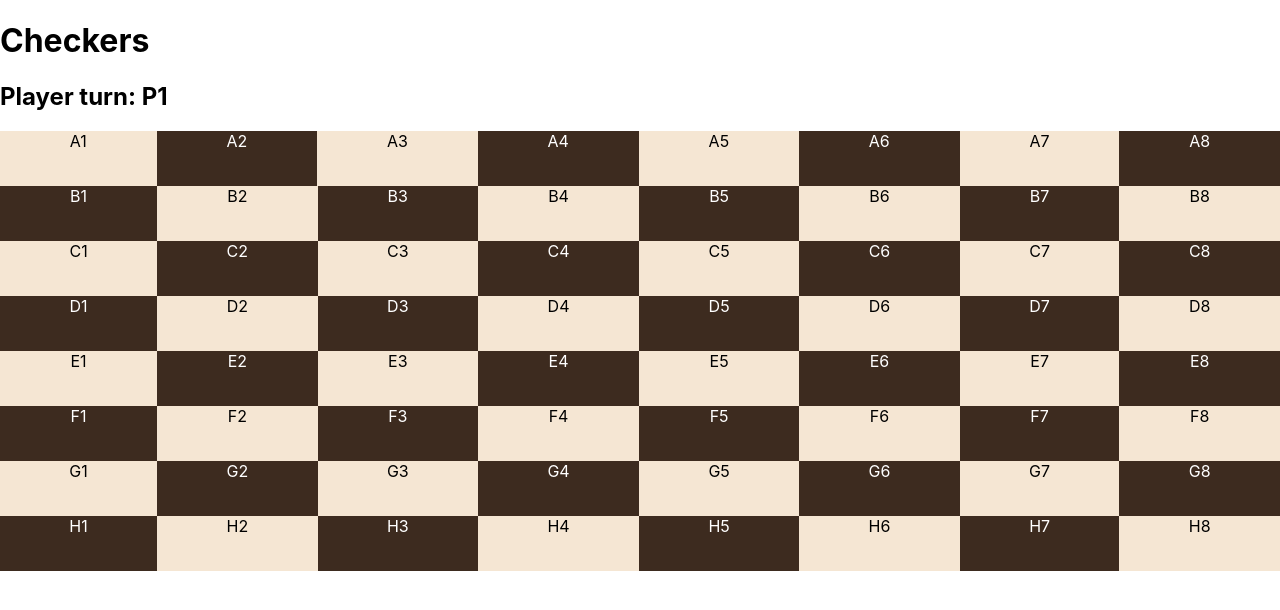
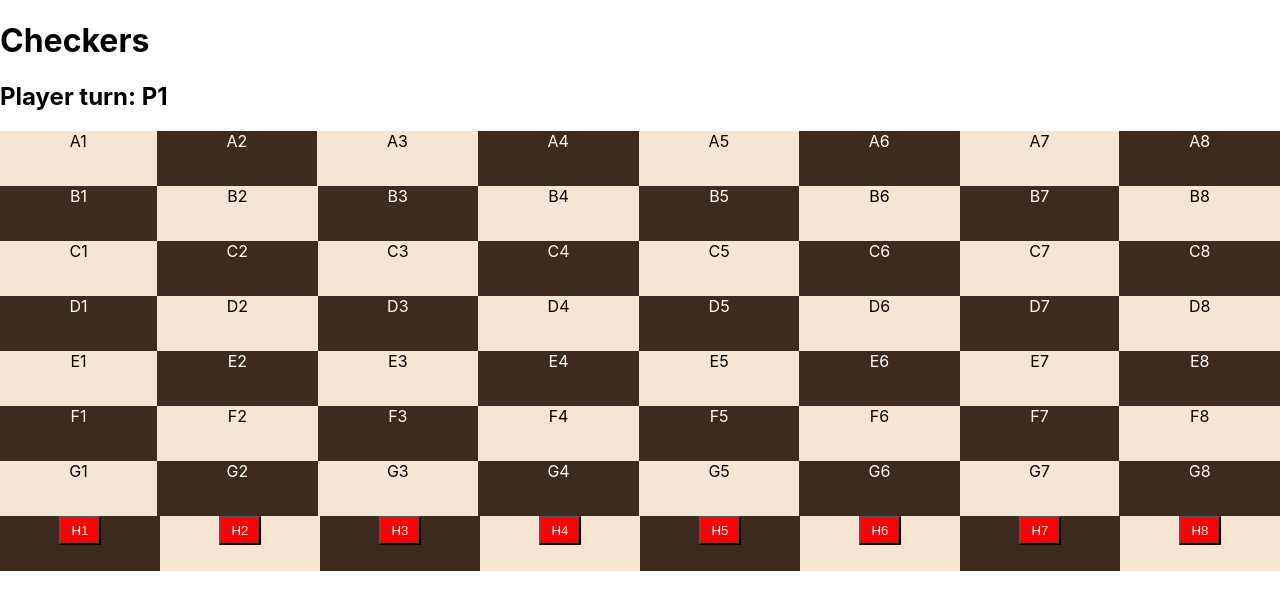
Before and after one commit to jjwebdev1865/typescriptGames, a React (Create React App) app in the folder checkers/: page / in a window 1280 px wide. Shown: the top 610 px of the page. Built offline with nearby package versions, Linux system fonts and the light colour scheme.

Commit message:
piece button init

```diff
--- a/checkers/src/App.tsx
+++ b/checkers/src/App.tsx
@@ -34,7 +34,7 @@ function App() {
         <ul style={{ padding: 0, display: 'grid', gridTemplateColumns: 'repeat(8, auto)', gridTemplateRows: 'repeat(1, 55px)'}}>
           {row.map(piece => {
 
-            return <PieceSpot key={`board-spot-${piece.key}`} piece={piece} rowIndex={index} />
+            return <PieceSpot key={`board-spot-${piece.key}`} checkerPiece={piece} rowIndex={index} />
           })}
         </ul>
       </li>
--- a/checkers/src/component/PieceSpot/pieceSpot.tsx
+++ b/checkers/src/component/PieceSpot/pieceSpot.tsx
@@ -1,12 +1,12 @@
 import React from "react";
 
 interface PieceSpotProps {
-  piece: any,
+  checkerPiece: any,
   rowIndex: number
 }
 
-export const PieceSpot = ({piece, rowIndex}: PieceSpotProps) => {
-  const pieceNumber = piece.key.split("")[1]
+export const PieceSpot = ({checkerPiece, rowIndex}: PieceSpotProps) => {
+  const pieceNumber = checkerPiece.key.split("")[1]
   let backgroundColor = '#F5E6D3'
   let textColor = 'black'
 
@@ -18,9 +18,15 @@ export const PieceSpot = ({piece, rowIndex}: PieceSpotProps) => {
     textColor = '#FFFFFF'
   }
 
+  const buttonTextColor = '#FFFFFF'
+  let buttonColor = 'black'
+  if (checkerPiece.piece !== null && checkerPiece.piece === 1) {
+    buttonColor = 'red'
+  }
+
   return (
     <li
-      key={`board-spot-${piece.key}`}
+      key={`board-spot-${checkerPiece.key}`}
       style={{
         listStyle: 'none',
         backgroundColor: backgroundColor,
@@ -28,7 +34,15 @@ export const PieceSpot = ({piece, rowIndex}: PieceSpotProps) => {
         textAlign: 'center'
       }}
       >
-        {piece.key}
+        {checkerPiece.piece !== null ? (
+          <button
+            style={{ backgroundColor: buttonColor , padding: '5px 10px', color: buttonTextColor}}
+            onClick={() => alert('clicked')}
+          >{checkerPiece.key}</button>
+        ): (
+          <>{checkerPiece.key}</>
+        )}
+
     </li>
   )
 }
--- a/checkers/src/context/gameContext.tsx
+++ b/checkers/src/context/gameContext.tsx
@@ -27,7 +27,7 @@ export const GameProvider: React.FC<GameProviderProps> = ({ children }) => {
         value.forEach((piece: any, index: number) => {
           newRow.push({
             position: piece.position,
-            piece: 2
+            piece: 1
           })
         })
         startingBoard[key] = newRow
```
